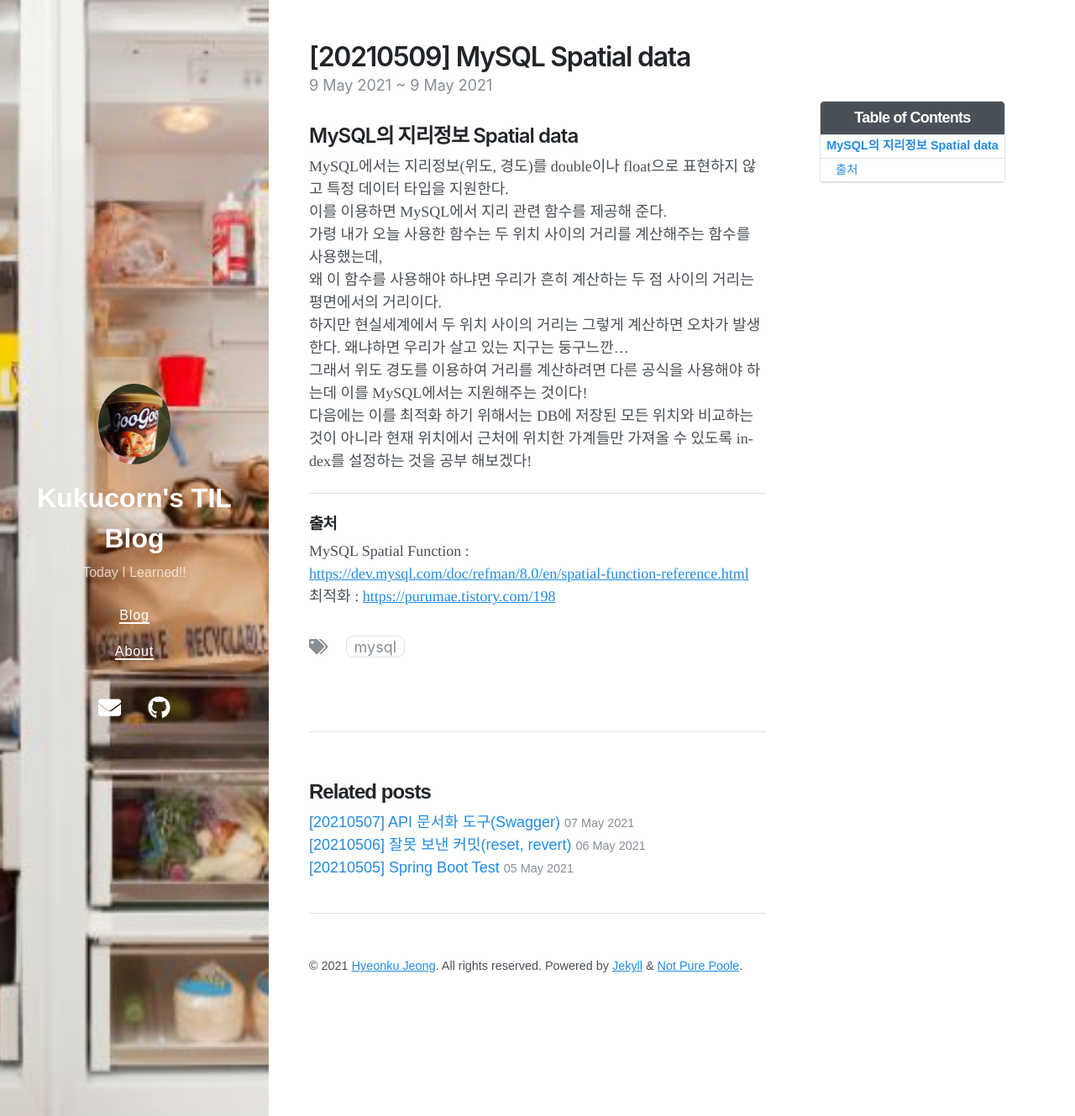
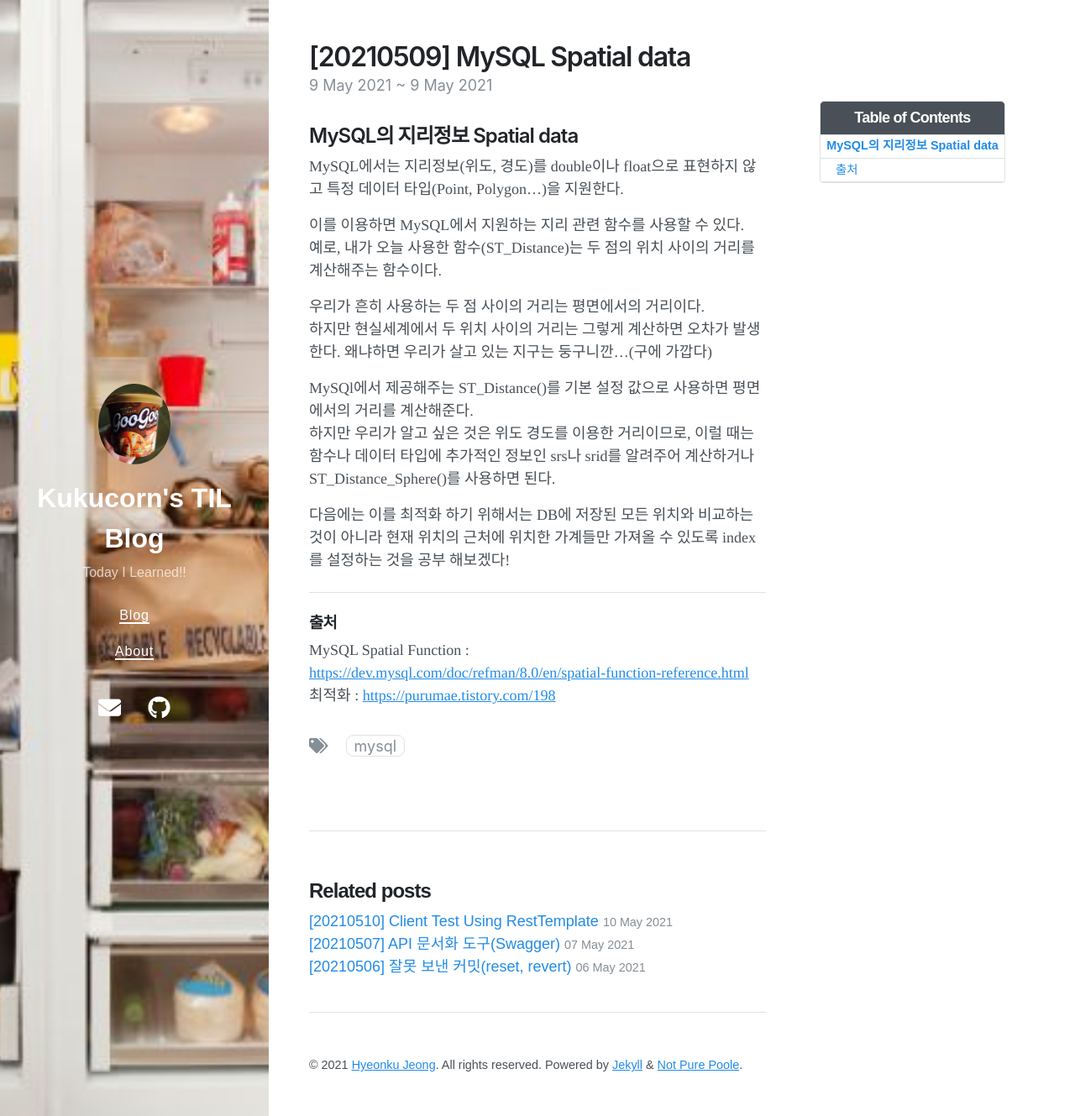
Before and after one commit to kukucorn/TIL-Blog, a Jekyll site: the page built from _posts/2021-05-09-MYSQL-Spatial-Data.md, in a window 1280 px wide and 1329 px high. Shown: the whole window at 84% size. Built offline with Jekyll 4.4.1, drawn with Linux system fonts in a browser that asks for light colours; nearby versions of some CDN libraries.

```diff
--- a/_posts/2021-05-09-MYSQL-Spatial-Data.md
+++ b/_posts/2021-05-09-MYSQL-Spatial-Data.md
@@ -6,19 +6,26 @@ last_modified_at: 2021-05-09 22:49
 tags: [MySQL]
 toc: true
 ---
+
 ## MySQL의 지리정보 Spatial data
 
-MySQL에서는 지리정보(위도, 경도)를 double이나 float으로 표현하지 않고 특정 데이터 타입을 지원한다.
-이를 이용하면 MySQL에서 지리 관련 함수를 제공해 준다.
-가령 내가 오늘 사용한 함수는 두 위치 사이의 거리를 계산해주는 함수를 사용했는데,
-왜 이 함수를 사용해야 하냐면 우리가 흔히 계산하는 두 점 사이의 거리는 평면에서의 거리이다.
-하지만 현실세계에서 두 위치 사이의 거리는 그렇게 계산하면 오차가 발생한다. 왜냐하면 우리가 살고 있는 지구는 둥구느깐...
-그래서 위도 경도를 이용하여 거리를 계산하려면 다른 공식을 사용해야 하는데 이를 MySQL에서는 지원해주는 것이다!
-다음에는 이를 최적화 하기 위해서는 DB에 저장된 모든 위치와 비교하는 것이 아니라 현재 위치에서 근처에 위치한 가계들만 가져올 수 있도록
- index를 설정하는 것을 공부 해보겠다!
+MySQL에서는 지리정보(위도, 경도)를 double이나 float으로 표현하지 않고 특정 데이터 타입(Point, Polygon...)을 지원한다.
 
-***
+이를 이용하면 MySQL에서 지원하는 지리 관련 함수를 사용할 수 있다.
+예로, 내가 오늘 사용한 함수(ST_Distance)는 두 점의 위치 사이의 거리를 계산해주는 함수이다.
+
+우리가 흔히 사용하는 두 점 사이의 거리는 평면에서의 거리이다.
+하지만 현실세계에서 두 위치 사이의 거리는 그렇게 계산하면 오차가 발생한다. 왜냐하면 우리가 살고 있는 지구는 둥구니깐...(구에 가깝다)
+
+MySQl에서 제공해주는 ST_Distance()를 기본 설정 값으로 사용하면 평면에서의 거리를 계산해준다.
+하지만 우리가 알고 싶은 것은 위도 경도를 이용한 거리이므로, 이럴 때는 함수나 데이터 타입에 추가적인 정보인 srs나 srid를 알려주어 계산하거나 ST_Distance_Sphere()를 사용하면 된다.
+
+다음에는 이를 최적화 하기 위해서는 DB에 저장된 모든 위치와 비교하는 것이 아니라 현재 위치의 근처에 위치한 가계들만 가져올 수 있도록
+index를 설정하는 것을 공부 해보겠다!
+
+---
 
 ### 출처
+
 MySQL Spatial Function : <https://dev.mysql.com/doc/refman/8.0/en/spatial-function-reference.html>
 최적화 : <https://purumae.tistory.com/198>
```
Also changed, not shown: _posts/2021-05-05-Spring-Boot-Test.md (+1 -1 lines), _posts/2021-05-10-MySQL-Spatial_Data2.md (added, +62 -0 lines).
